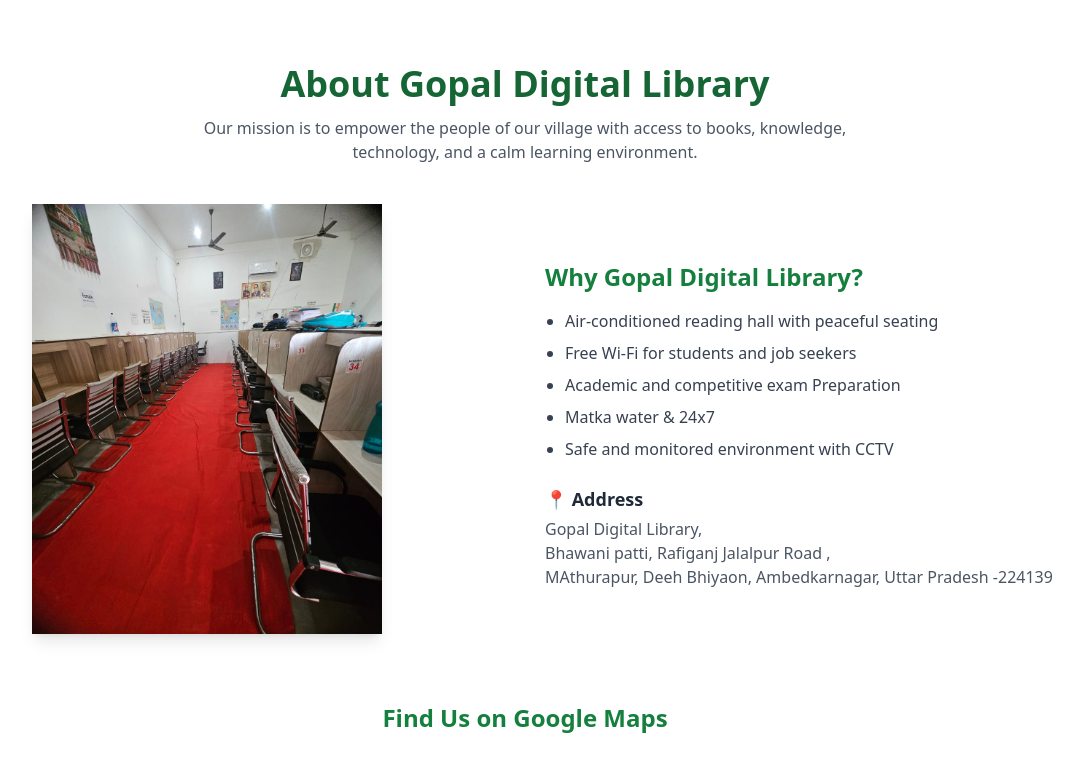
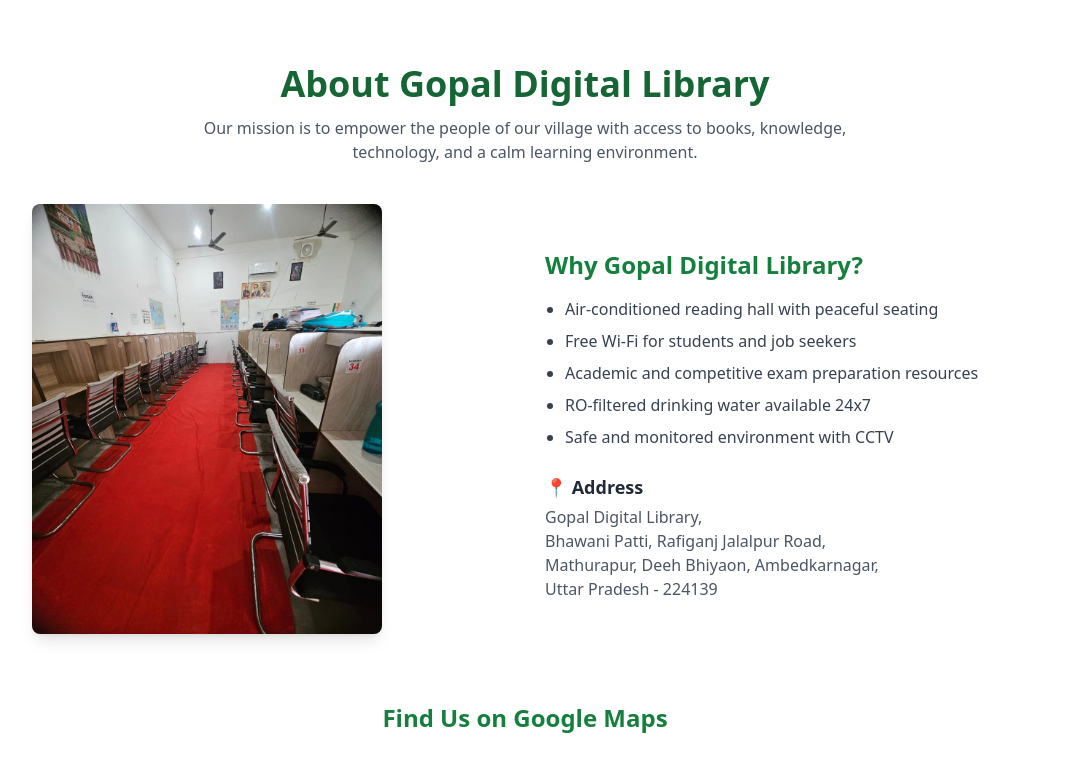
Before and after one commit to MohitKumar9718/Digital-Library-system, a Django app: page /about/ in a window 1280 px wide. Shown: the part 64-822 px from the top of the page, without its empty margins (115-1198 px from the left). Run offline with Django 5.2, Linux system fonts and the light colour scheme; some libraries are stand-ins or nearby versions.

Commit message:
Update About and Home sections with layout and image fixes

```diff
--- a/templates/About.html
+++ b/templates/About.html
@@ -2,8 +2,6 @@
 {% include "header.html" %}
 
 <!-- About Section -->
-
-
 <section class="bg-white py-16">
   <div class="container mx-auto px-6">
 
@@ -20,30 +18,27 @@
 
       <!-- Library Image -->
       <div>
-         <img src="{% static 'image/library_image.jpg' %}" alt="Library Inside View"
-         class="  shadow-lg object-cover mx-auto w-[350px] h-[430px] mb-3">
-     </div>
+        <img src="{% static 'image/library_image.jpg' %}" alt="Library Inside View"
+             class="rounded-lg shadow-lg mx-auto w-[350px] h-[430px] object-cover mb-3">
+      </div>
 
-
-
-
-
-
+      <!-- Library Description -->
       <div>
         <h3 class="text-2xl font-semibold text-green-700 mb-4">Why Gopal Digital Library?</h3>
         <ul class="list-disc pl-5 text-gray-700 mb-6 space-y-2 text-sm md:text-base">
           <li>Air-conditioned reading hall with peaceful seating</li>
           <li>Free Wi-Fi for students and job seekers</li>
-          <li>Academic and competitive exam Preparation</li>
-          <li>Matka  water & 24x7 </li>
+          <li>Academic and competitive exam preparation resources</li>
+          <li>RO-filtered drinking water available 24x7</li>
           <li>Safe and monitored environment with CCTV</li>
         </ul>
 
         <h4 class="text-lg font-semibold text-gray-800 mb-1">📍 Address</h4>
         <p class="text-gray-600">
           Gopal Digital Library,<br>
-          Bhawani patti, Rafiganj Jalalpur Road ,<br>
-          MAthurapur, Deeh Bhiyaon, Ambedkarnagar, Uttar Pradesh -224139
+          Bhawani Patti, Rafiganj Jalalpur Road,<br>
+          Mathurapur, Deeh Bhiyaon, Ambedkarnagar,<br>
+          Uttar Pradesh - 224139
         </p>
       </div>
 
@@ -59,8 +54,7 @@
           referrerpolicy="no-referrer-when-downgrade"
           class="rounded-lg shadow-lg w-full max-w-4xl">
         </iframe>
-
-
+      </div>
     </div>
 
   </div>
```
Also changed, not shown: templates/Home.html (+1 -14 lines).
